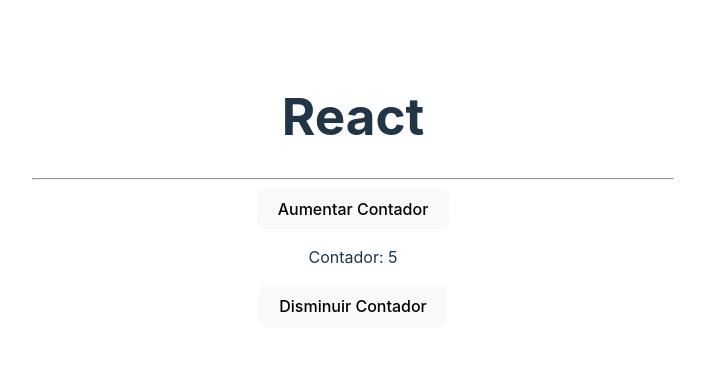
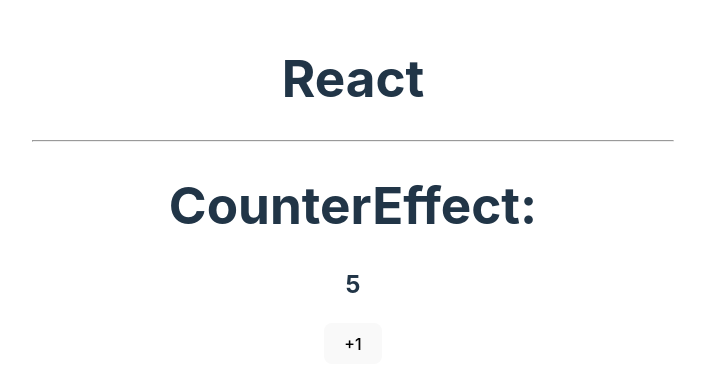
Before and after one commit to dpacoria21/react-pro, a React (Vite) app in the folder reforzamiento-react/: page / in a window 1280 px wide. Shown: the part 210-598 px from the top of the page, without its empty margins (287-992 px from the left). Built offline with nearby package versions, Linux system fonts and the light colour scheme.

Commit message:
Uso de GSAP para animaciones en react

```diff
--- a/reforzamiento-react/package.json
+++ b/reforzamiento-react/package.json
@@ -10,6 +10,7 @@
     "preview": "vite preview"
   },
   "dependencies": {
+    "gsap": "^3.12.5",
     "react": "^18.2.0",
     "react-dom": "^18.2.0"
   },
--- a/reforzamiento-react/src/bases/CounterEffect.tsx
+++ b/reforzamiento-react/src/bases/CounterEffect.tsx
@@ -1,4 +1,5 @@
 import { useEffect, useState } from 'react';
+import {gsap} from 'gsap';
 
 interface Props {
     initialValue: number,
@@ -21,18 +22,18 @@
         if(counter < 10) return;
         console.log('%cSe llego al valor maximo', 'color:red; background-color: black;');
 
+        gsap.to('h2', {y: -10, duration: 0.2, ease: 'ease.out'}).then(() => {
+            gsap.to('h2', {y: 0, duration: 1, ease: 'bounce'});
+        });
+
     }, [counter]);
 
     return (
         <>
+            <h1>CounterEffect: </h1>
+            <h2>{counter}</h2>
             <button onClick={() => handleClick(1)}>
-                Aumentar Contador
-            </button>
-            <p>
-                Contador: {counter}
-            </p>
-            <button onClick={() => handleClick(-1)}>
-                Disminuir Contador
+                +1
             </button>
         </>
     );
```
Also changed, not shown: 1 other file (tests, documents, lock files or other folders).
